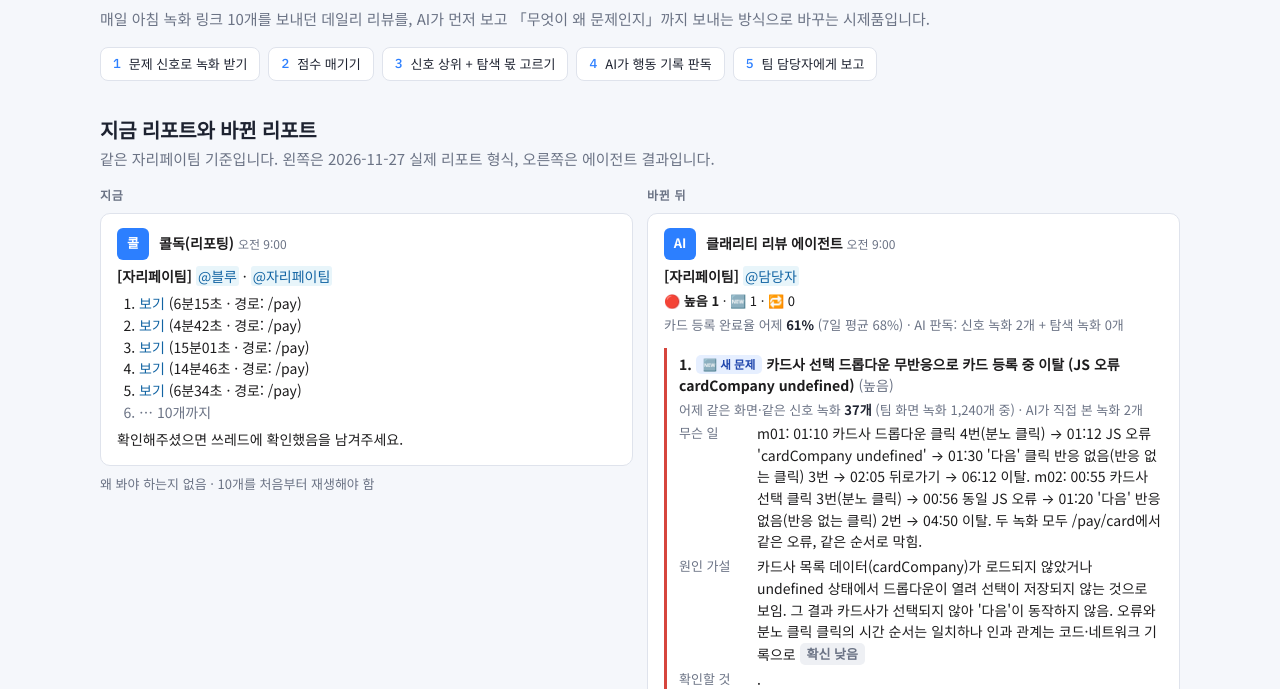
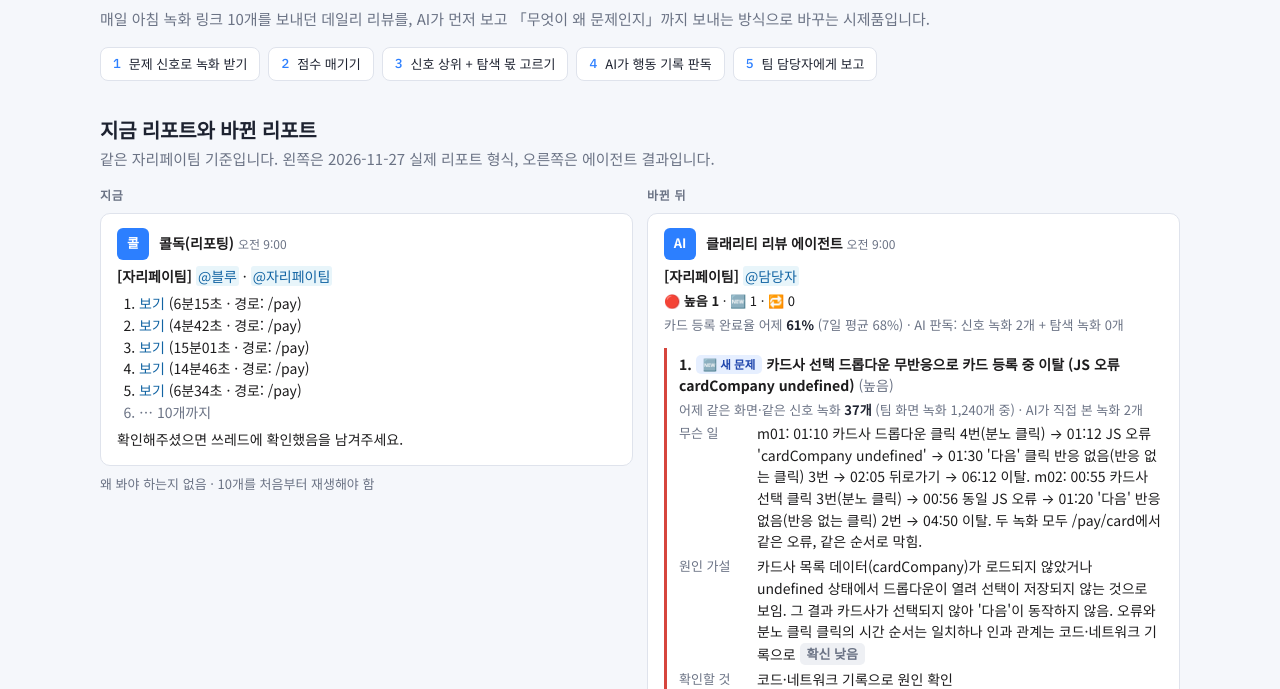
Before and after one commit to hound-debug/marketing_lab_essence, a plain HTML site: page zaritalk/clarity-review-agent/index.html in a window 1280 px wide. Shown: the part 111-800 px from the top of the page. Drawn offline with Linux system fonts and the light colour scheme.

Commit message:
clarity-review-agent: 확인할 것 빈 칸 수정
Co-Authored-By: Claude Opus 5.5 <noreply@anthropic.com>

```diff
--- a/zaritalk/clarity-review-agent/index.html
+++ b/zaritalk/clarity-review-agent/index.html
@@ -743,7 +743,7 @@ function toast(msg){const d=document.createElement("div");d.className="toast";d.
 const KO = [[/\(rage\)/g,"(분노 클릭)"],[/\(dead\)/g,"(반응 없는 클릭)"],[/\(quickback\)/g,"(바로 뒤로가기)"],[/\(excessive scroll\)/g,"(스크롤 반복)"],
   [/\brage\b/g,"분노 클릭"],[/\bdead\b/g,"반응 없는 클릭"],[/\bquickback\b/g,"바로 뒤로가기"],[/excessive scroll/g,"스크롤 반복"],[/ x(\d+)/g," $1번"],[/\bx(\d+)\b/g,"$1번"]];
 const ko = s => KO.reduce((a,[r,v])=>a.replace(r,v), String(s));
-function splitHyp(h){const i=h.indexOf("확인 필요"); if(i<0) return [h,""]; return [h.slice(0,i).replace(/[\s.:(]+$/,"").trim()||"기록만으로 단정할 수 없음", h.slice(i).replace(/^확인 필요[:)\s]*/,"").replace(/\)$/,"")];}
+function splitHyp(h){const i=h.indexOf("확인 필요"); if(i<0) return [h,""]; const head=h.slice(0,i).replace(/[\s.:(]+$/,"").trim()||"기록만으로 단정할 수 없음"; let unk=h.slice(i).replace(/^확인 필요[:)\s]*/,"").replace(/\)$/,"").trim(); if(unk.replace(/[\s.。]/g,"").length<4) unk="코드·네트워크 기록으로 원인 확인"; return [head, unk];}
 function splitSug(s){const m=s.split(/\s(?=\(?\d\)\s?)|\s(?=대안:)/); const first=m[0].replace(/^[^(]*?:\s*(?=\(1\))/,"").replace(/^\(?1\)\s?/,""); return [first.trim(), m.slice(1).join(" ").trim()];}
 const isObserve = it => (it.similar!=null ? it.similar<3 : true) && !it.sessions.some(x=>byId[x]?.signals.jsErrors.length);
 function sigList(s){return Object.keys(LABEL).filter(k=>cnt(s,k)).map(k=>LABEL[k]);}
```
